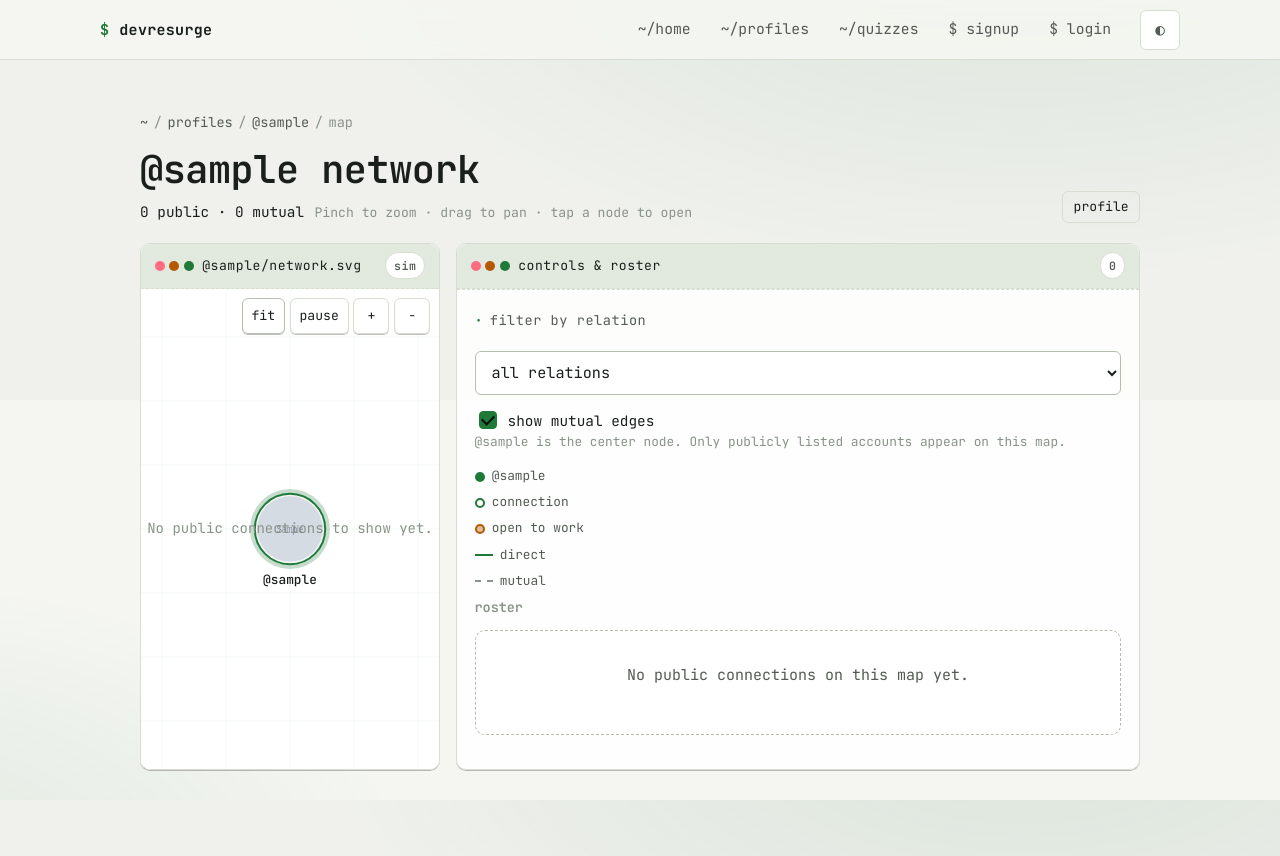
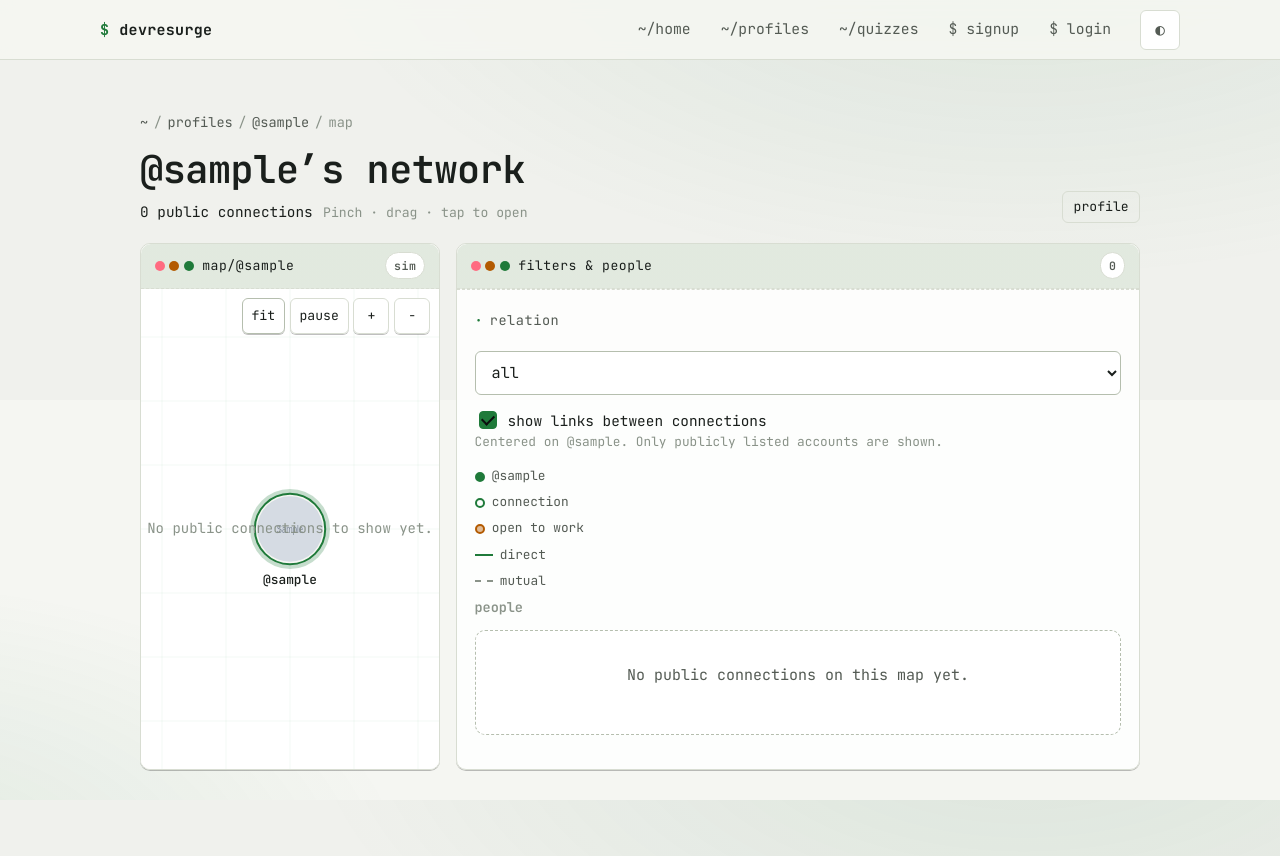
Before and after one commit to hasithsen/devresurge, a Django app: a page that uses devresurge/templates/connections/network_map.html in a window 1280 px wide. Shown: the top 856 px of the page. Run offline with Django 5.2, Linux system fonts and the light colour scheme; tables that the repository leaves empty hold one stand-in row (values such as "Sample post"); grey boxes marked "Sample" are stand-in pictures; data that the repository does not hold is empty; parts of the project's set-up code (start-up, migrations or seed data) failed here and were passed over.

Commit message:
fix: Network maps
Signed-off-by: hasithsen <sen.hasith@gmail.com>

```diff
--- a/devresurge/connections/views.py
+++ b/devresurge/connections/views.py
@@ -355,13 +355,32 @@ class ConnectionListView(LoginRequiredMixin, ListView):
             .select_related("addressee__profile")
         )
         ctx["relations"] = ConnectionRelation.choices
+        ctx["profile"] = getattr(me, "profile", None)
         return ctx
 
 
 class NetworkMapView(LoginRequiredMixin, TemplateView):
-    """Interactive force-directed map of the signed-in user's public network."""
+    """Owner map of public connections.
+
+    When the profile is publicly listed, redirect to the canonical shareable
+    URL ``/u/<handle>/map/`` so there is one map product — not two.
+    Private profiles keep a login-only preview here until they publish.
+    """
 
     template_name = "connections/network_map.html"
+
+    def get(self, request: HttpRequest, *args: Any, **kwargs: Any) -> HttpResponse:
+        profile = getattr(request.user, "profile", None)
+        if profile is not None and profile.is_public and profile.handle:
+            target = reverse(
+                "profiles:network_map",
+                kwargs={"handle": profile.handle},
+            )
+            qs = request.META.get("QUERY_STRING", "")
+            if qs:
+                target = f"{target}?{qs}"
+            return redirect(target)
+        return super().get(request, *args, **kwargs)
 
     def get_context_data(self, **kwargs: Any) -> dict[str, Any]:
         ctx = super().get_context_data(**kwargs)
--- a/devresurge/templates/connections/connection_list.html
+++ b/devresurge/templates/connections/connection_list.html
@@ -18,7 +18,11 @@
         <h1 style="margin: 0;">{% trans "connections" %}</h1>
       </div>
       <div class="dr-page__head-actions">
-        <a class="dr-btn dr-btn--sm dr-btn--primary" href="{% url 'connections:map' %}">{% trans "network map" %}</a>
+        {% if profile.is_public and profile.handle %}
+          <a class="dr-btn dr-btn--sm dr-btn--primary" href="{% url 'profiles:network_map' profile.handle %}">{% trans "network map" %}</a>
+        {% else %}
+          <a class="dr-btn dr-btn--sm dr-btn--primary" href="{% url 'connections:map' %}">{% trans "network map" %}</a>
+        {% endif %}
         <a class="dr-btn dr-btn--sm dr-btn--ghost" href="{% url 'connections:notifications' %}">{% trans "notifications" %}</a>
         <a class="dr-btn dr-btn--sm dr-btn--ghost" href="{% url 'profiles:browse' %}">{% trans "find people" %}</a>
       </div>
--- a/devresurge/templates/connections/network_map.html
+++ b/devresurge/templates/connections/network_map.html
@@ -3,9 +3,9 @@
 {% load i18n static %}
 
 {% block title %}{% if is_public_map and map_profile %}@{{ map_profile.handle }}/map — DevResurge{% else %}~/connections/map — DevResurge{% endif %}{% endblock title %}
-{% block meta_description %}{% if is_public_map and map_profile %}Public connection network for @{{ map_profile.handle }} on DevResurge. Public accounts only.{% else %}Interactive map of your DevResurge connection network (public accounts).{% endif %}{% endblock meta_description %}
-{% block og_title %}{% if is_public_map and map_profile %}@{{ map_profile.handle }} network map — DevResurge{% else %}Network map — DevResurge{% endif %}{% endblock og_title %}
-{% block og_description %}{% if is_public_map and map_profile %}Explore @{{ map_profile.handle }}’s public DevResurge connections.{% else %}Explore your public DevResurge connections.{% endif %}{% endblock og_description %}
+{% block meta_description %}{% if is_public_map and map_profile %}@{{ map_profile.handle }}’s public connection map on DevResurge.{% else %}Private preview of your connection map. Publish your profile to share it.{% endif %}{% endblock meta_description %}
+{% block og_title %}{% if is_public_map and map_profile %}@{{ map_profile.handle }} · network — DevResurge{% else %}Network map — DevResurge{% endif %}{% endblock og_title %}
+{% block og_description %}{% if is_public_map and map_profile %}Public connections around @{{ map_profile.handle }}.{% else %}Preview your network before publishing.{% endif %}{% endblock og_description %}
 
 {% block extra_head %}
   {{ block.super }}
@@ -38,25 +38,29 @@
 
     <header class="dr-page__head dr-map-page__head">
       <div>
-        <p class="dr-cli dr-map-page__cli"><span class="dr-prompt"></span> <span class="cmd">graph connections --public --interactive</span></p>
         <h1 style="margin: 0;">
           {% if is_public_map and map_profile %}
-            {% blocktranslate with handle=map_profile.handle %}@{{ handle }} network{% endblocktranslate %}
+            {% blocktranslate with handle=map_profile.handle %}@{{ handle }}’s network{% endblocktranslate %}
           {% else %}
-            {% trans "network map" %}
+            {% trans "your network" %}
           {% endif %}
         </h1>
         <p class="dr-map-page__lede">
           <span class="dr-map-page__stats">
-            {% blocktranslate with n=graph.stats.connections m=graph.stats.mutual_edges %}
-              {{ n }} public · {{ m }} mutual
+            {% blocktranslate count counter=graph.stats.connections %}
+              {{ counter }} public connection
+            {% plural %}
+              {{ counter }} public connections
             {% endblocktranslate %}
+            {% if graph.stats.mutual_edges %}
+              · {% blocktranslate count counter=graph.stats.mutual_edges %}{{ counter }} mutual link{% plural %}{{ counter }} mutual links{% endblocktranslate %}
+            {% endif %}
           </span>
           <span class="dr-map-page__hint dr-map-page__hint--fine">
-            {% trans "Drag nodes · scroll to zoom · double-click to open" %}
+            {% trans "Drag · scroll to zoom · double-click to open" %}
           </span>
           <span class="dr-map-page__hint dr-map-page__hint--coarse">
-            {% trans "Pinch to zoom · drag to pan · tap a node to open" %}
+            {% trans "Pinch · drag · tap to open" %}
           </span>
         </p>
       </div>
@@ -64,25 +68,35 @@
         {% if is_public_map and map_profile %}
           <a class="dr-btn dr-btn--sm dr-btn--ghost" href="{{ map_profile.get_absolute_url }}">{% trans "profile" %}</a>
           {% if request.user.is_authenticated and map_profile.user_id == request.user.pk %}
-            <a class="dr-btn dr-btn--sm" href="{% url 'connections:map' %}">{% trans "my map" %}</a>
+            <a class="dr-btn dr-btn--sm dr-btn--ghost" href="{% url 'connections:list' %}">{% trans "manage" %}</a>
+            <button type="button"
+                    class="dr-btn dr-btn--sm dr-copy"
+                    data-copy="{{ request.scheme }}://{{ request.get_host }}{% url 'profiles:network_map' map_profile.handle %}"
+                    aria-label="{% translate 'Copy map link' %}">
+              <span data-copy-label>{% trans "copy link" %}</span>
+            </button>
           {% endif %}
         {% else %}
-          <a class="dr-btn dr-btn--sm dr-btn--ghost" href="{% url 'connections:list' %}">{% trans "list view" %}</a>
-          {% if map_profile and map_profile.is_public %}
-            <a class="dr-btn dr-btn--sm dr-btn--ghost" href="{% url 'profiles:network_map' map_profile.handle %}">{% trans "public map ↗" %}</a>
-          {% endif %}
-          <a class="dr-btn dr-btn--sm dr-btn--ghost" href="{% url 'profiles:browse' %}">{% trans "find people" %}</a>
+          <a class="dr-btn dr-btn--sm" href="{% url 'profiles:edit' %}">{% trans "publish profile" %}</a>
+          <a class="dr-btn dr-btn--sm dr-btn--ghost" href="{% url 'connections:list' %}">{% trans "connections" %}</a>
         {% endif %}
       </div>
     </header>
 
+    {% if not is_public_map %}
+      <div class="dr-alert dr-alert--warning" style="margin-bottom: 0.85rem;">
+        <span class="dr-alert__body">
+          {% trans "Private preview — only you can see this. Publish your profile to get a shareable map at /u/your-handle/map/." %}
+        </span>
+      </div>
+    {% endif %}
+
     <div class="dr-map-layout">
-      {# Canvas first in DOM for mobile-first reading order #}
       <div class="dr-map-stage dr-panel">
         <header class="dr-panel__header">
           <span class="dr-dots"><span></span><span></span><span></span></span>
           <span class="dr-panel__title">
-            {% if is_public_map and map_profile %}@{{ map_profile.handle }}/network.svg{% else %}network.svg{% endif %}
+            {% if is_public_map and map_profile %}map/@{{ map_profile.handle }}{% else %}map/preview{% endif %}
           </span>
           <span class="dr-pill" data-map-status>sim</span>
         </header>
@@ -96,7 +110,7 @@
           <canvas id="dr-network-map"
                   class="dr-map-canvas"
                   role="img"
-                  aria-label="{% if is_public_map and map_profile %}{% blocktranslate with handle=map_profile.handle %}Public network map for @{{ handle }}{% endblocktranslate %}{% else %}{% translate 'Interactive network map of your public connections' %}{% endif %}"
+                  aria-label="{% if is_public_map and map_profile %}{% blocktranslate with handle=map_profile.handle %}Network map for @{{ handle }}{% endblocktranslate %}{% else %}{% translate 'Private preview of your network map' %}{% endif %}"
                   data-network-map
                   data-map-src="{{ graph_json_url }}?mutual={% if include_mutual %}1{% else %}0{% endif %}"
                   data-map-empty="{% if is_public_map %}{% translate 'No public connections to show yet.' %}{% else %}{% translate 'Connect with a public profile to populate this map.' %}{% endif %}">
@@ -118,13 +132,13 @@
       <details class="dr-map-sidebar dr-panel" data-map-controls>
         <summary class="dr-panel__header dr-map-sidebar__summary">
           <span class="dr-dots"><span></span><span></span><span></span></span>
-          <span class="dr-panel__title">{% trans "controls & roster" %}</span>
+          <span class="dr-panel__title">{% trans "filters & people" %}</span>
           <span class="dr-pill">{{ graph.stats.connections }}</span>
         </summary>
         <div class="dr-panel__body dr-stack">
-          <label class="dr-label" for="dr-map-filter">{% trans "Filter by relation" %}</label>
+          <label class="dr-label" for="dr-map-filter">{% trans "Relation" %}</label>
           <select id="dr-map-filter" class="dr-select" data-map-filter>
-            <option value="">{% trans "all relations" %}</option>
+            <option value="">{% trans "all" %}</option>
             {% for value, label in relations %}
               <option value="{{ value }}">{{ label }}</option>
             {% endfor %}
@@ -132,25 +146,25 @@
 
           <label class="dr-check">
             <input type="checkbox" data-map-mutual {% if include_mutual %}checked{% endif %} />
-            <span>{% trans "show mutual edges" %}</span>
+            <span>{% trans "show links between connections" %}</span>
           </label>
 
           <p class="dr-helptext" style="margin: 0;">
             {% if is_public_map and map_profile %}
               {% blocktranslate with handle=map_profile.handle %}
-                @{{ handle }} is the center node. Only publicly listed accounts appear on this map.
+                Centered on @{{ handle }}. Only publicly listed accounts are shown.
               {% endblocktranslate %}
             {% else %}
-              {% trans "You are the center node. Only publicly listed connections appear — private accounts stay off the map." %}
+              {% trans "Centered on you. Only publicly listed connections appear — private accounts stay off the map." %}
             {% endif %}
           </p>
 
           {% if not is_public_map and graph.stats.private_omitted %}
             <p class="dr-helptext" style="margin: 0; color: var(--text-dim);">
               {% blocktranslate count counter=graph.stats.private_omitted %}
-                {{ counter }} private connection hidden from the map.
+                {{ counter }} private connection hidden.
               {% plural %}
-                {{ counter }} private connections hidden from the map.
+                {{ counter }} private connections hidden.
               {% endblocktranslate %}
             </p>
           {% endif %}
@@ -166,7 +180,7 @@
             <span class="dr-map-legend__item"><i class="dr-map-line dr-map-line--mutual"></i> {% trans "mutual" %}</span>
           </div>
 
-          <h2 class="dr-map-list-title">{% trans "roster" %}</h2>
+          <h2 class="dr-map-list-title">{% trans "people" %}</h2>
           <ul class="dr-map-roster" data-map-roster>
             {% for node in graph.nodes %}
               {% if not node.is_self %}
--- a/devresurge/templates/profiles/profile_detail.html
+++ b/devresurge/templates/profiles/profile_detail.html
@@ -412,7 +412,7 @@
                target="_blank"
                rel="noopener">badge.svg</a>
             <a class="dr-btn dr-btn--sm dr-btn--ghost"
-               href="{% url 'profiles:network_map' profile.handle %}">{% trans "network map" %}</a>
+               href="{% url 'profiles:network_map' profile.handle %}">{% trans "map" %}</a>
           {% endif %}
         </div>
       </div>
```
Also changed, not shown: devresurge/connections/tests/test_network_map.py (+30 -2 lines).
